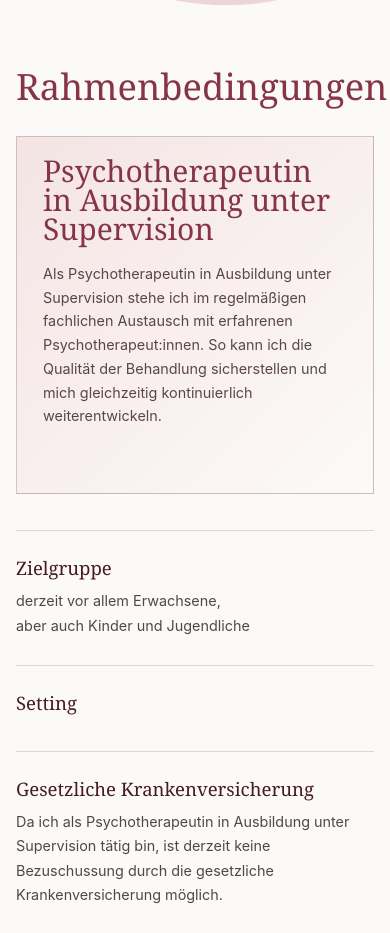
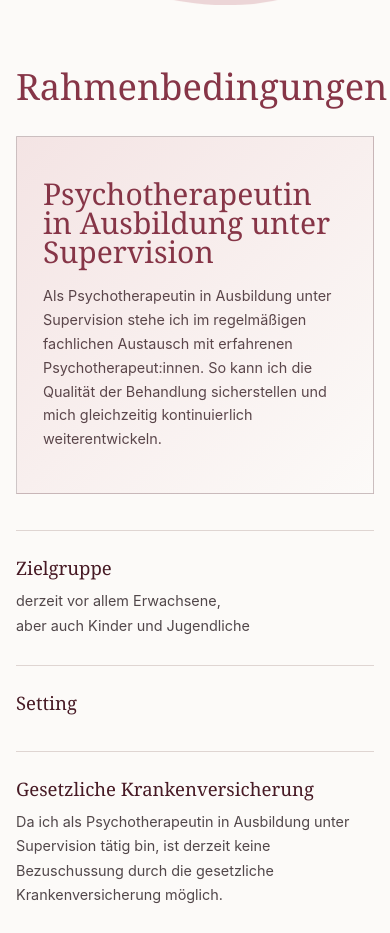
Before and after one commit to dauthleikr/Schmida, a website: page index.html in a window 390 px wide. Shown: the part 4800-5733 px from the top of the page. Drawn offline with Linux system fonts and the light colour scheme.

Commit message:
Add conditions box alignment controls

```diff
--- a/content-model.js
+++ b/content-model.js
@@ -241,9 +241,12 @@
     conditions: {
       ...titleAppearance([
         { key: 'highlightTextSize', label: 'Schriftgröße des hervorgehobenen Texts', type: 'range', min: 22, max: 80, step: 1, unit: 'px' },
+        { key: 'highlightPaddingTop', label: 'Abstand oben in der Hervorhebungsbox', type: 'range', min: 0, max: 80, step: 1, unit: 'px' },
+        { key: 'highlightPaddingBottom', label: 'Abstand unten in der Hervorhebungsbox', type: 'range', min: 0, max: 80, step: 1, unit: 'px' },
+        { key: 'highlightCenterContent', label: 'Inhalt horizontal zentrieren', type: 'checkbox', help: 'Zentriert Hinweiszeile, hervorgehobenen Text und Detailtext gemeinsam.' },
         { key: 'highlightGradientStart', label: 'Verlaufsfarbe Start', type: 'color' },
         { key: 'highlightGradientEnd', label: 'Verlaufsfarbe Ende', type: 'color' }
-      ],{ highlightTextSize: 50,highlightGradientStart: '#f4e4e4',highlightGradientEnd: '#fcfaf8' }),
+      ],{ highlightTextSize: 50,highlightPaddingTop: 32,highlightPaddingBottom: 32,highlightCenterContent: false,highlightGradientStart: '#f4e4e4',highlightGradientEnd: '#fcfaf8' }),
       label: 'Rahmenbedingungen mit Hervorhebung',
       description: 'Ein quadratischer Hinweis mit einstellbarem Verlauf und kompakte Informationen zu Dauer, Absage und Versicherung.',
       defaultNavigation: 'Rahmenbedingungen',
@@ -344,6 +347,7 @@
       if (field.type === 'color' && !/^#[0-9a-f]{6}$/i.test(appearance[field.key] || '')) {
         appearance[field.key] = definition.appearanceDefaults?.[field.key] || '#000000';
       }
+      if (field.type === 'checkbox') appearance[field.key] = appearance[field.key] === true;
       if (field.type === 'range') {
         const fallback = Number(definition.appearanceDefaults?.[field.key]) || field.min || 0;
         const value = Number(appearance[field.key]);
--- a/index.html
+++ b/index.html
@@ -242,8 +242,9 @@
     .conditions-copy,.conditions-details { min-width:0; }
     .conditions-copy>p { max-width:38ch; }
     .conditions-details { border-top:1px solid var(--line); }
-    .conditions-highlight { display:flex; width:min(100%,390px); aspect-ratio:1; flex-direction:column; justify-content:flex-start; margin-top:clamp(36px,5vw,58px); padding:clamp(28px,4vw,42px); border:1px solid var(--conditions-highlight-border); color:var(--conditions-highlight-ink); background:linear-gradient(135deg,var(--conditions-highlight-start),var(--conditions-highlight-end)); }
-    .conditions-highlight-without-label { padding-top:clamp(20px,3vw,32px); }
+    .conditions-highlight { display:flex; width:min(100%,390px); aspect-ratio:1; align-items:flex-start; flex-direction:column; justify-content:center; margin-top:clamp(36px,5vw,58px); padding:var(--conditions-highlight-padding-top,32px) clamp(28px,4vw,42px) var(--conditions-highlight-padding-bottom,32px); border:1px solid var(--conditions-highlight-border); color:var(--conditions-highlight-ink); text-align:left; background:linear-gradient(135deg,var(--conditions-highlight-start),var(--conditions-highlight-end)); }
+    .conditions-highlight-centered { align-items:center; text-align:center; }
+    .conditions-highlight>div { width:100%; }
     .conditions-highlight-label { margin:0 0 clamp(26px,3vw,38px); color:inherit; font-size:.68rem; font-weight:750; letter-spacing:.12em; text-transform:uppercase; }
     .conditions-highlight-text { margin:0; color:var(--wine-650); font-family:var(--serif); font-size:var(--conditions-highlight-size); line-height:.96; }
     .conditions-highlight-detail { width:100%; max-width:none; margin:18px 0 0; color:inherit; font-size:.9rem; line-height:1.65; opacity:.76; }
@@ -405,8 +406,7 @@
       .focus-card,.focus-card:nth-child(even),.focus-card:nth-child(odd) { min-height:auto; padding:25px 0; border-right:0; }
       .price-row { grid-template-columns:1fr; gap:6px; }
       .price-value { max-width:none; text-align:left; }
-      .conditions-highlight { margin-top:32px; padding:26px; }
-      .conditions-highlight-without-label { padding-top:20px; }
+      .conditions-highlight { margin-top:32px; padding-right:26px; padding-left:26px; }
       .dynamic-section.layout-conditions { --section-title-size:clamp(1.9rem,9.3vw,2.45rem); }
       .contact-details { grid-template-columns:1fr; }
       .topics-list { grid-template-columns:1fr; }
--- a/section-layout.js
+++ b/section-layout.js
@@ -176,9 +176,15 @@
       const gradientEnd = section.appearance?.highlightGradientEnd || '#fcfaf8';
       const highlightInk = readableInk(interpolateColor(gradientStart,gradientEnd,.5));
       const highlightBorder = highlightInk === '#ffffff' ? 'rgba(255,255,255,.36)' : 'rgba(41,17,23,.22)';
-      const highlightStyle = `--conditions-highlight-size:${textSize / 16}rem;--conditions-highlight-start:${gradientStart};--conditions-highlight-end:${gradientEnd};--conditions-highlight-ink:${highlightInk};--conditions-highlight-border:${highlightBorder}`;
+      const normalizePadding = (value) => {
+        const numeric = Number(value);
+        return Math.min(80,Math.max(0,Number.isFinite(numeric) ? numeric : 32));
+      };
+      const paddingTop = normalizePadding(section.appearance?.highlightPaddingTop);
+      const paddingBottom = normalizePadding(section.appearance?.highlightPaddingBottom);
+      const highlightStyle = `--conditions-highlight-size:${textSize / 16}rem;--conditions-highlight-padding-top:${paddingTop}px;--conditions-highlight-padding-bottom:${paddingBottom}px;--conditions-highlight-start:${gradientStart};--conditions-highlight-end:${gradientEnd};--conditions-highlight-ink:${highlightInk};--conditions-highlight-border:${highlightBorder}`;
       const hasHighlightLabel = hasText(body.highlightLabel);
-      const highlightClass = hasHighlightLabel ? 'conditions-highlight' : 'conditions-highlight conditions-highlight-without-label';
+      const highlightClass = ['conditions-highlight',hasHighlightLabel ? '' : 'conditions-highlight-without-label',section.appearance?.highlightCenterContent === true ? 'conditions-highlight-centered' : ''].filter(Boolean).join(' ');
       const highlightLabel = hasHighlightLabel ? `<p class="conditions-highlight-label">${formatMarkup(body.highlightLabel)}</p>` : '';
       const highlight = `<div class="${highlightClass}" style="${escapeAttribute(highlightStyle)}">${highlightLabel}<div><p class="conditions-highlight-text">${formatMarkup(body.highlightText)}</p><p class="conditions-highlight-detail">${formatMarkup(body.highlightDetail)}</p></div></div>`;
       return `<section class="section dynamic-section layout-conditions"><div class="page conditions-grid"><div class="conditions-copy">${sectionHeading(section)}<p class="section-intro-text">${formatMarkup(body.intro)}</p>${highlight}</div><div class="conditions-details"><div class="conditions-list">${items}</div>${body.note ? `<p class="conditions-note">${formatMarkup(body.note)}</p>` : ''}</div></div></section>`;
```
Also changed, not shown: tests/site.spec.ts (+37 -5 lines).
